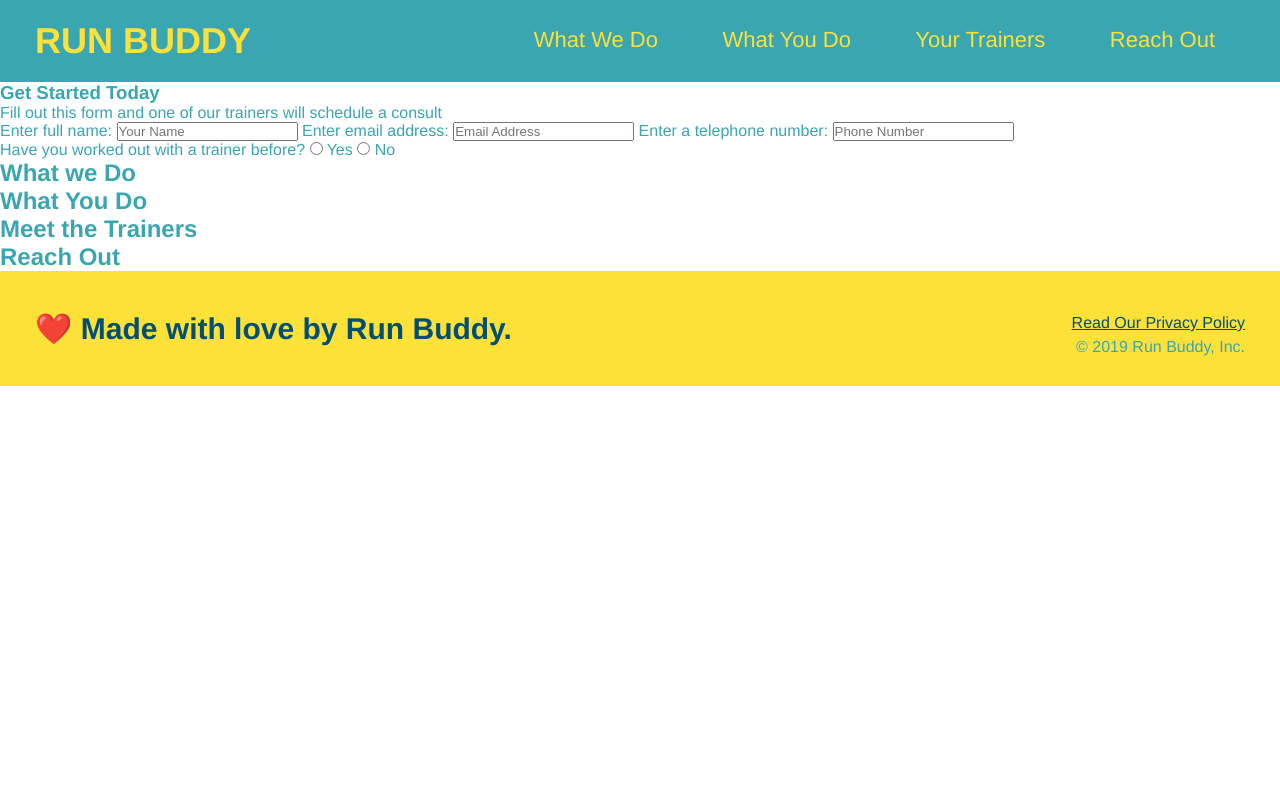
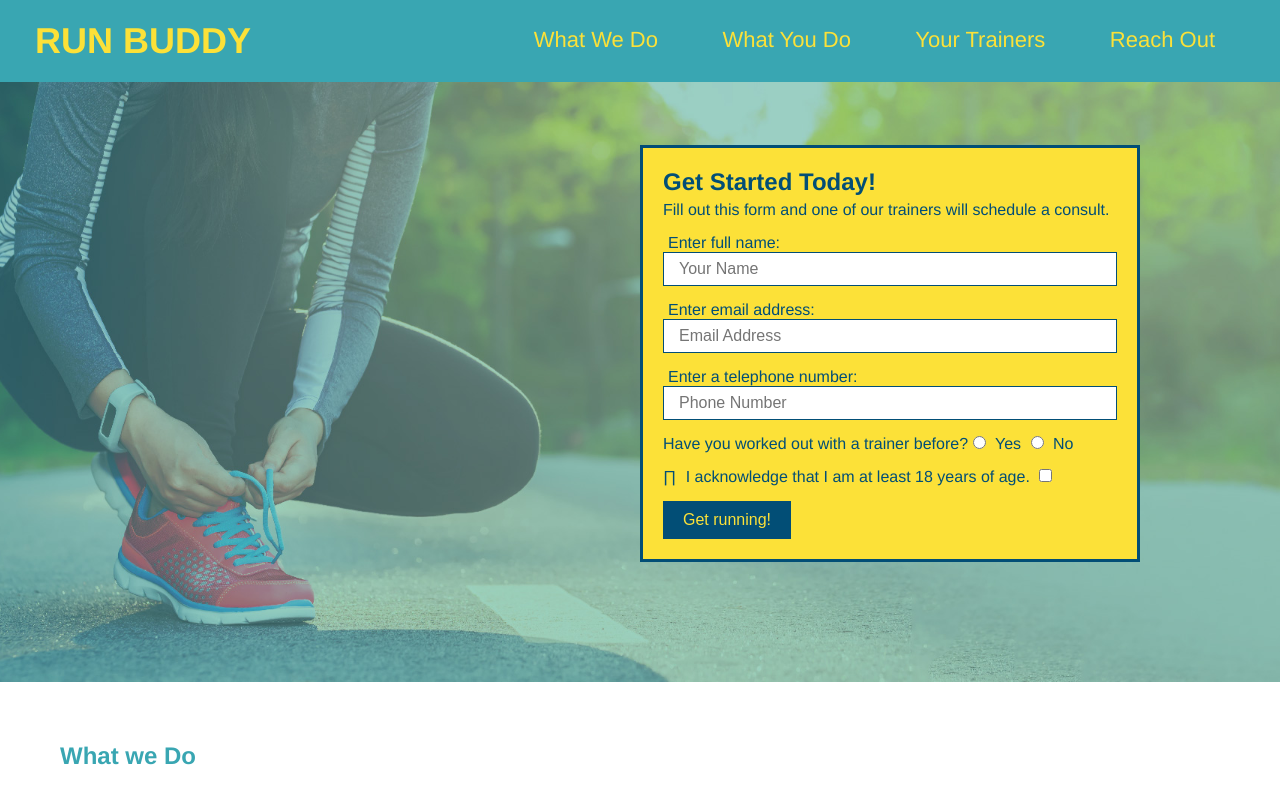
Before and after one commit to jochsf/run-buddy, a plain HTML site: page index.html in a window 1280 px wide. Shown: the top 800 px of the page. Drawn offline with Linux system fonts and the light colour scheme.

Commit message:
form css

```diff
--- a/assets/css/style.css
+++ b/assets/css/style.css
@@ -71,3 +71,62 @@ footer div {
 footer a {
     color: #024e76;
 }
+
+section {
+    padding: 60px;
+  }
+
+.hero {
+    background-image: url("../images/hero-bg.jpg");
+    height: 600px;
+    background-size: cover;
+    background-position: center;
+    position: relative;
+}
+
+.hero-form {
+    background-color: #fce138;
+    padding: 20px;
+    width: 500px;
+    color: #024e76;
+    border: 3px solid #024e76;
+    background-color: #fce138;
+    padding: 20px;
+    width: 500px;
+    color: #024e76;
+    position: absolute;
+    bottom: 120px;
+    right: 140px;
+
+}
+
+.hero-form h3 {
+    font-size: 24px;
+    margin: 0;
+}
+
+.hero-form p {
+    margin: 5px 0 15px 0;
+}
+
+.form-input {
+    border: 1px solid #024e76;
+    display: block;
+    padding: 7px 15px;
+    font-size: 16px;
+    color: #024e76;
+    width: 100%;
+    margin-bottom: 15px;
+}
+
+.hero-form label {
+  margin: 0 5px;
+}
+
+.hero-form button {
+    background-color: #024e76;
+    color: #fce138;
+    border: none;
+    padding: 10px 20px;
+    font-size: 16px;
+}
--- a/index.html
+++ b/index.html
@@ -35,18 +35,17 @@
     </header>
 
     <!-- hero/jumbotron -->
-    <section>
-        <div>
-          <h3>Get Started Today</h3>
-          <p>Fill out this form and one of our trainers will schedule a consult</p>
-        <!-- Add form element -->
+    <section class="hero">
+        <div class="hero-form">
+            <h3>Get Started Today!</h3>
+            <p>Fill out this form and one of our trainers will schedule a consult.</p>
             <form>
                 <label for="name">Enter full name:</label>
-            <input type="text" placeholder="Your Name" name="name" id="name" />
+                <input type="text" placeholder="Your Name" name="name" id="name" class="form-input" />
                 <label for="email">Enter email address:</label>
-            <input type="text" placeholder="Email Address" name="email" id="email" />
+                <input type="email" placeholder="Email Address" name="email" id="email" class="form-input"/>
                 <label for="phone">Enter a telephone number:</label>
-            <input type="text" placeholder="Phone Number" name="phone" id="phone"/>
+                <input type="tel" placeholder="Phone Number" name="phone" id="phone" class="form-input"/>
                 <p>
                     Have you worked out with a trainer before?
                     <input type="radio" name="trainer-confirm" id="trainer-yes" />
@@ -54,6 +53,15 @@
                     <input type="radio" name="trainer-confirm" id="trainer-no" />
                     <label for="trainer-no">No</label>
                 </p>
+                <p>∏
+                    <label for="checkbox" >
+                        I acknowledge that I am at least 18 years of age.
+                    </label>
+                    <input type="checkbox" name="age-confirm" id="checkbox" />
+                </p>
+                <button type="submit">
+                Get running!
+                </button>
             </form>
         </div>
     </section>
```
Also changed, not shown: assets/images/hero-bg.jpg (added). Lines whose indentation alone changed are shown as unchanged.
